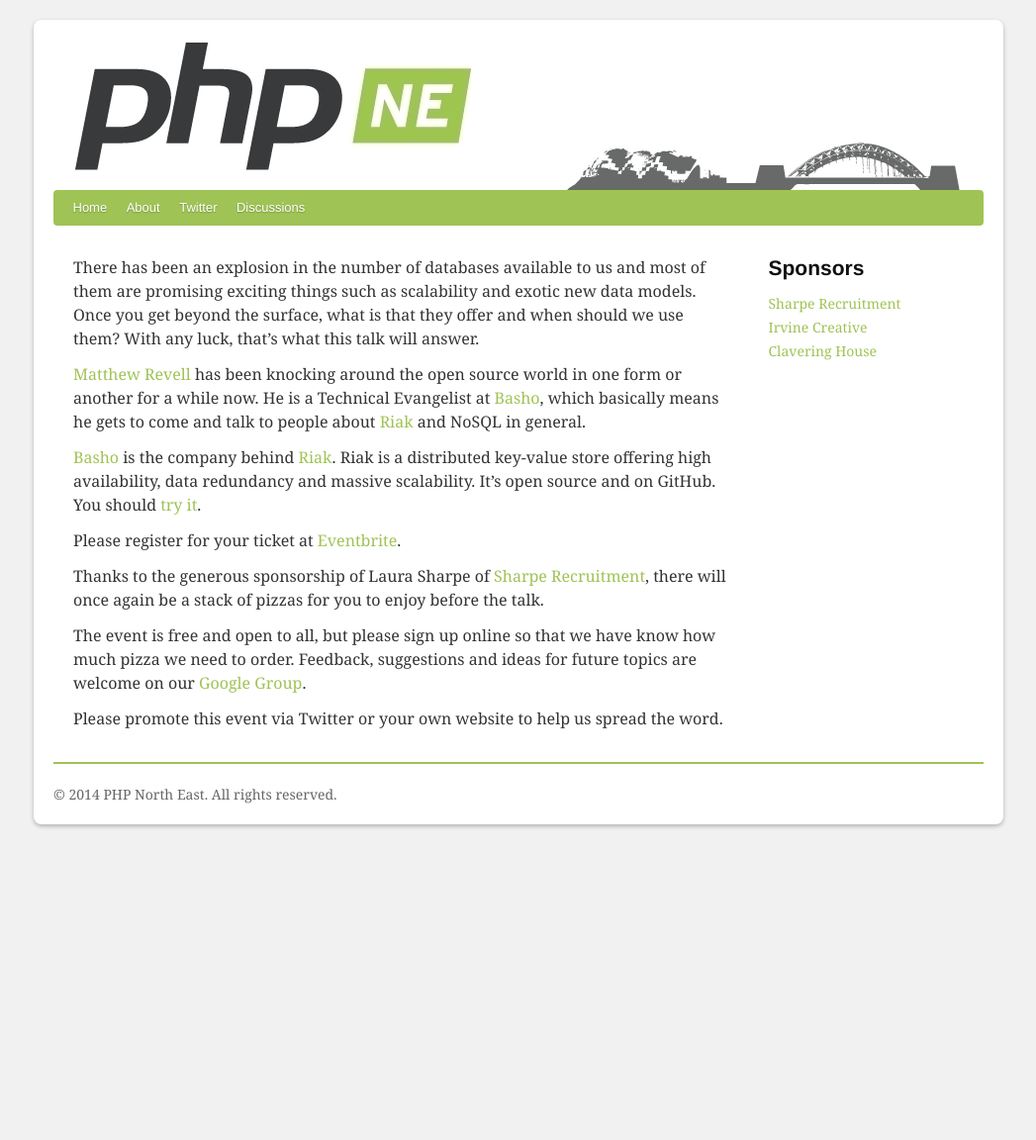
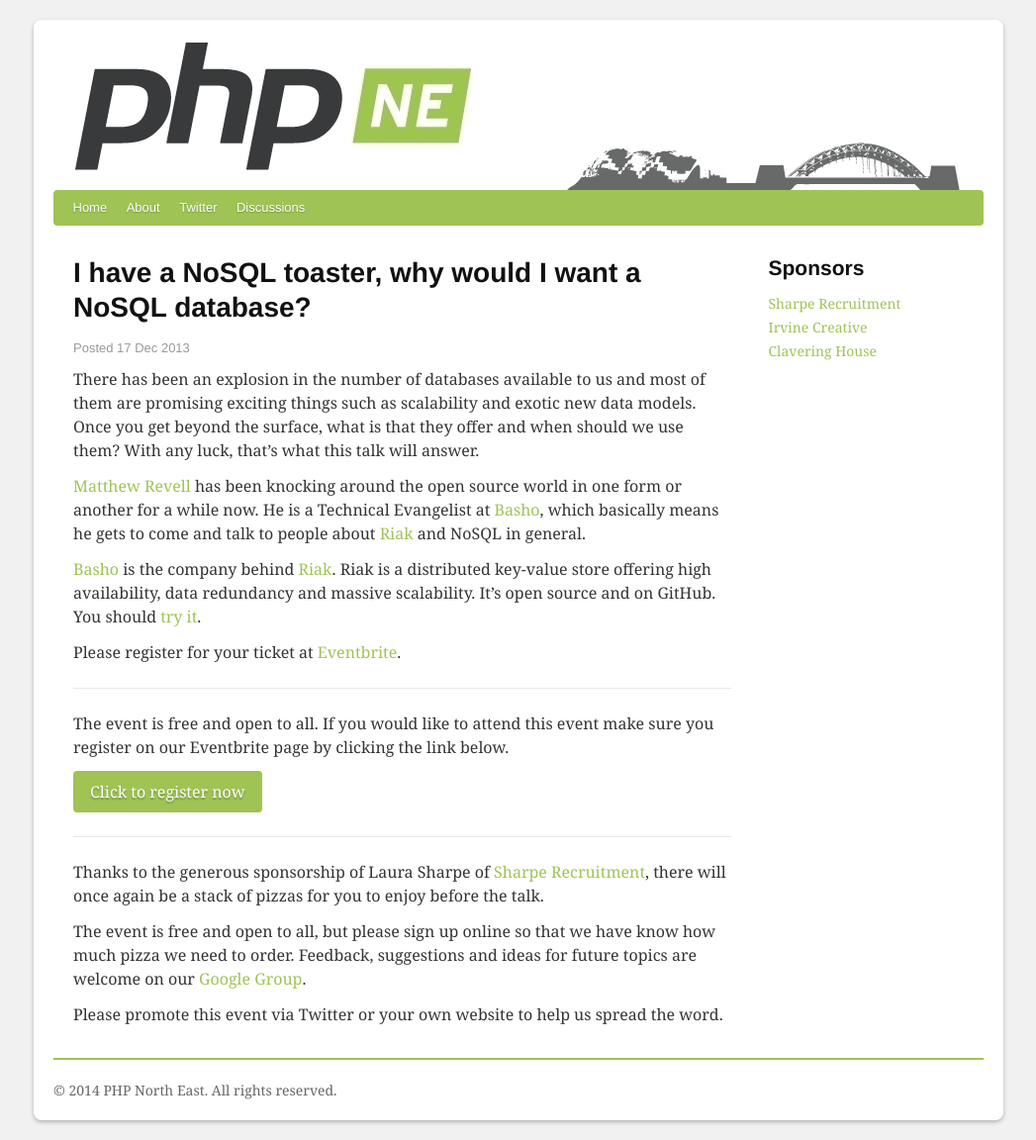
Before and after one commit to phpne/phpne.github.io, a Jekyll site: the page built from _posts/2013-12-17-i-have-a-nosql-toaster-why-would-i-want-a-nosql-database.md, in a window 1280 px wide. Shown: the whole page at 99% size, without its empty margins (116-1163 px from the left). Built offline with Jekyll 4.4.1, drawn with Linux system fonts in a browser that asks for light colours; before the commit the page ends 900 px from its top, so only the background shows below that.

Commit message:
Added post template

```diff
--- /dev/null
+++ b/_includes/event-register.html
@@ -0,0 +1,6 @@
+{% if page.date < site.time %}
+            <aside class="event-register">
+              <p><strong>The event is free and open to all.</strong> If you would like to attend this event make sure you register on our Eventbrite page by clicking the link below.</p>
+              <a class="btn" href="http://{{ page.eventbrite_slug }}.eventbrite.com/" rel="external">Click to register now</a>
+            </aside>
+{% endif %}
--- /dev/null
+++ b/_includes/event-sponsor.html
@@ -0,0 +1,5 @@
+            <aside class="event-sponsor">
+              <p>Thanks to the generous sponsorship of Laura Sharpe of <a href="http://sharperecruitment.co.uk/" rel="external">Sharpe Recruitment</a>, there will once again be a stack of pizzas for you to enjoy before the talk.</p>
+              <p>The event is free and open to all, but please sign up online so that we have know how much pizza we need to order. Feedback, suggestions and ideas for future topics are welcome on our <a href="http://groups.google.com/group/php-north-east" rel="external">Google Group</a>.</p>
+              <p>Please promote this event via Twitter or your own website to help us spread the word.</p>
+            </aside>
--- a/_layouts/post.html
+++ b/_layouts/post.html
@@ -1,7 +1,17 @@
 ---
 layout: default
+eventbrite_slug: phpne-laravel-eorg
 ---
-{{ content }}
-<p>Thanks to the generous sponsorship of Laura Sharpe of <a href="http://sharperecruitment.co.uk/">Sharpe Recruitment</a>, there will once again be a stack of pizzas for you to enjoy before the talk.</p>
-<p>The event is free and open to all, but please sign up online so that we have know how much pizza we need to order. Feedback, suggestions and ideas for future topics are welcome on our <a href="http://groups.google.com/group/php-north-east">Google Group</a>.</p>
-<p>Please promote this event via Twitter or your own website to help us spread the word.</p>
+          <article class="hentry">
+            <header class="page-header">
+              <h1 class="page-title">{{ page.title }}<h1>
+            </header>
+            <footer class="entry-meta">
+              <p>Posted <time class="published" datetime="{{ page.date|date_to_xmlschema }}" pubdate>{{ page.date|date_to_string }}</time></p>
+            </footer>
+            <div class="entry-content">
+              {{ content }}
+            </div>
+{% include event-register.html %}
+{% include event-sponsor.html %}
+          </article>
--- a/css/style.css
+++ b/css/style.css
@@ -137,19 +137,14 @@
     padding: 1.25em 0;
 }
 
-#primary,
-#secondary {
-    padding: 0 1.25em;
-}
-
 #secondary {
     font-size: 87.5%;
     line-height: 1.71428571;
 }
 
 .hfeed .hentry {
-    margin-bottom: 1em;
-    padding-bottom: 1em;
+    margin-bottom: 1.5em;
+    padding-bottom: 1.4375em;
     border-bottom: 0.1em solid #e7e7e7;
 }
 .hfeed .entry-title {
@@ -174,7 +169,46 @@
     margin-bottom: 0;
 }
 
+.event-register,
+.event-sponsor {
+    margin-top: 1.5em;
+    padding-top: 1.4375em;
+    border-top: 0.1em solid #e7e7e7;
+}
+
+.btn {
+    color: #fff;
+    text-align: center;
+    text-decoration: none;
+    text-shadow: 0 0.1em 0.1em rgba(0,0,0,0.25);
+    background-color: #9fc355;
+    display: inline-block;
+    margin: 0;
+    padding: 0.5em 1em;
+    border: 0.1em solid transparent;
+    border-radius: 0.25em;
+    vertical-align: middle;
+    cursor: pointer;
+}
+.btn:hover,
+.btn:active,
+.btn:focus {
+    color: #fff;
+    text-decoration: none;
+    background-color: #ff4b33;
+}
+.btn:active,
+.btn:focus {
+    color: rgba(255,255,255,0.8);
+    text-shadow: 0 -0.1em 0 rgba(0,0,0,0.25);
+    box-shadow: inset 0 0.25em 0.5em rgba(0,0,0,0.25);
+}
+
 @media (min-width: 768px) {
+    #primary,
+    #secondary {
+        padding: 0 1.25em;
+    }
     #primary {
         width: 75%;
         float: left;
```
